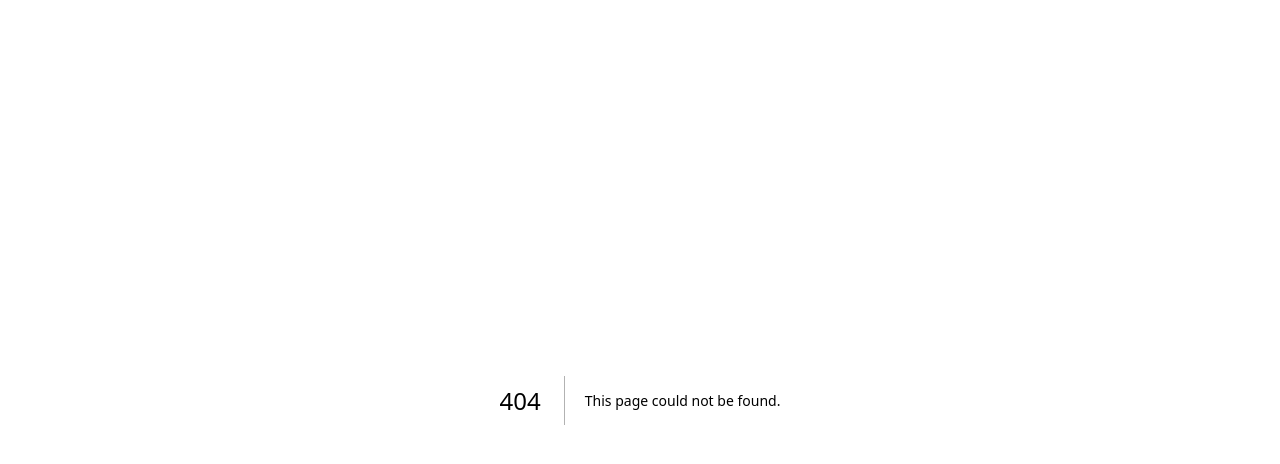
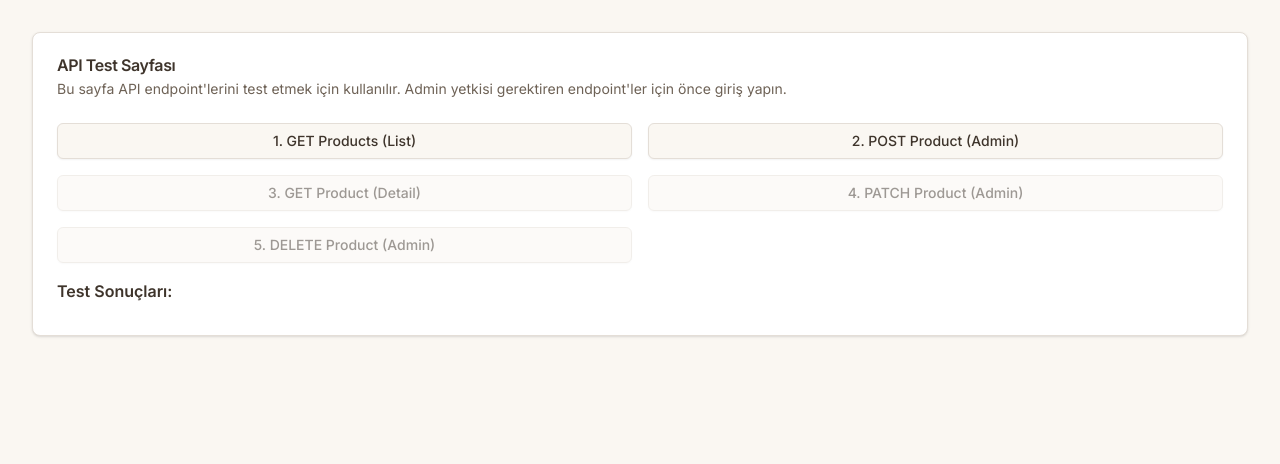
Before and after one commit to abrekoglu/Lignovia-web, a Next.js app: page /test-api in a window 1280 px wide. Before the commit this address had no page. Shown: the top 464 px of the page. Built offline with nearby package versions, Linux system fonts and the light colour scheme.

Commit message:
feat: add Postman collection and interactive API test page
- Add Postman collection JSON for easy API testing
- Add interactive test page at /test-api
- Test page allows testing all product endpoints
- Includes test category ID and example requests

```diff
--- /dev/null
+++ b/app/test-api/page.tsx
@@ -0,0 +1,210 @@
+"use client";
+
+import { useState } from "react";
+import { Button } from "@/components/ui/button";
+import { Card, CardContent, CardHeader, CardTitle } from "@/components/ui/card";
+import { Input } from "@/components/ui/input";
+
+export default function TestAPIPage() {
+  const [results, setResults] = useState<any[]>([]);
+  const [productId, setProductId] = useState("");
+  const [categoryId] = useState("cmj1os0xc000010zivy6v8wwe"); // Test category ID
+
+  const addResult = (test: string, status: number, data: any) => {
+    setResults((prev) => [
+      ...prev,
+      {
+        test,
+        status,
+        data,
+        timestamp: new Date().toLocaleTimeString(),
+      },
+    ]);
+  };
+
+  const testGetProducts = async () => {
+    try {
+      const res = await fetch("/api/products?page=1&limit=5");
+      const data = await res.json();
+      addResult("GET /api/products", res.status, data);
+    } catch (error) {
+      addResult("GET /api/products", 0, { error: String(error) });
+    }
+  };
+
+  const testCreateProduct = async () => {
+    try {
+      const productData = {
+        name: `Test Ürün ${Date.now()}`,
+        description: "Test açıklama",
+        price: 299.99,
+        categoryId,
+        stock: 10,
+        sku: `TEST-${Date.now()}`,
+      };
+
+      const res = await fetch("/api/products", {
+        method: "POST",
+        headers: { "Content-Type": "application/json" },
+        body: JSON.stringify(productData),
+      });
+
+      const data = await res.json();
+      addResult("POST /api/products", res.status, data);
+      if (data.data?.id) {
+        setProductId(data.data.id);
+      }
+    } catch (error) {
+      addResult("POST /api/products", 0, { error: String(error) });
+    }
+  };
+
+  const testGetProduct = async () => {
+    if (!productId) {
+      alert("Önce bir ürün oluşturun!");
+      return;
+    }
+
+    try {
+      const res = await fetch(`/api/products/${productId}`);
+      const data = await res.json();
+      addResult("GET /api/products/[id]", res.status, data);
+    } catch (error) {
+      addResult("GET /api/products/[id]", 0, { error: String(error) });
+    }
+  };
+
+  const testUpdateProduct = async () => {
+    if (!productId) {
+      alert("Önce bir ürün oluşturun!");
+      return;
+    }
+
+    try {
+      const res = await fetch(`/api/products/${productId}`, {
+        method: "PATCH",
+        headers: { "Content-Type": "application/json" },
+        body: JSON.stringify({
+          name: `Güncellenmiş Ürün ${Date.now()}`,
+          price: 349.99,
+        }),
+      });
+
+      const data = await res.json();
+      addResult("PATCH /api/products/[id]", res.status, data);
+    } catch (error) {
+      addResult("PATCH /api/products/[id]", 0, { error: String(error) });
+    }
+  };
+
+  const testDeleteProduct = async () => {
+    if (!productId) {
+      alert("Önce bir ürün oluşturun!");
+      return;
+    }
+
+    try {
+      const res = await fetch(`/api/products/${productId}`, {
+        method: "DELETE",
+      });
+
+      const data = await res.json();
+      addResult("DELETE /api/products/[id]", res.status, data);
+      if (res.status === 200) {
+        setProductId("");
+      }
+    } catch (error) {
+      addResult("DELETE /api/products/[id]", 0, { error: String(error) });
+    }
+  };
+
+  return (
+    <div className="container mx-auto p-8">
+      <Card>
+        <CardHeader>
+          <CardTitle>API Test Sayfası</CardTitle>
+          <p className="text-sm text-muted-foreground">
+            Bu sayfa API endpoint&apos;lerini test etmek için kullanılır. Admin
+            yetkisi gerektiren endpoint&apos;ler için önce giriş yapın.
+          </p>
+        </CardHeader>
+        <CardContent className="space-y-4">
+          <div className="grid grid-cols-2 gap-4">
+            <Button onClick={testGetProducts} variant="outline">
+              1. GET Products (List)
+            </Button>
+            <Button onClick={testCreateProduct} variant="outline">
+              2. POST Product (Admin)
+            </Button>
+            <Button
+              onClick={testGetProduct}
+              variant="outline"
+              disabled={!productId}
+            >
+              3. GET Product (Detail)
+            </Button>
+            <Button
+              onClick={testUpdateProduct}
+              variant="outline"
+              disabled={!productId}
+            >
+              4. PATCH Product (Admin)
+            </Button>
+            <Button
+              onClick={testDeleteProduct}
+              variant="outline"
+              disabled={!productId}
+            >
+              5. DELETE Product (Admin)
+            </Button>
+          </div>
+
+          {productId && (
+            <div className="rounded-md bg-blue-50 p-3 text-sm text-blue-600 dark:bg-blue-900/20 dark:text-blue-400">
+              <strong>Product ID:</strong> {productId}
+            </div>
+          )}
+
+          <div className="space-y-2">
+            <h3 className="font-semibold">Test Sonuçları:</h3>
+            <div className="max-h-96 space-y-2 overflow-y-auto">
+              {results.map((result, idx) => (
+                <div
+                  key={idx}
+                  className={`rounded-md border p-3 text-sm ${
+                    result.status === 200 || result.status === 201
+                      ? "border-green-200 bg-green-50 dark:border-green-800 dark:bg-green-900/20"
+                      : result.status === 0
+                        ? "border-red-200 bg-red-50 dark:border-red-800 dark:bg-red-900/20"
+                        : "border-yellow-200 bg-yellow-50 dark:border-yellow-800 dark:bg-yellow-900/20"
+                  }`}
+                >
+                  <div className="flex items-center justify-between">
+                    <strong>{result.test}</strong>
+                    <span className="text-xs text-muted-foreground">
+                      {result.timestamp}
+                    </span>
+                  </div>
+                  <div className="mt-1">
+                    <span
+                      className={`font-mono text-xs ${
+                        result.status === 200 || result.status === 201
+                          ? "text-green-600 dark:text-green-400"
+                          : "text-red-600 dark:text-red-400"
+                      }`}
+                    >
+                      Status: {result.status}
+                    </span>
+                  </div>
+                  <pre className="mt-2 max-h-40 overflow-auto rounded bg-white p-2 text-xs dark:bg-gray-800">
+                    {JSON.stringify(result.data, null, 2)}
+                  </pre>
+                </div>
+              ))}
+            </div>
+          </div>
+        </CardContent>
+      </Card>
+    </div>
+  );
+}
```
Also changed, not shown: 1 other file (tests, documents, lock files or other folders).
